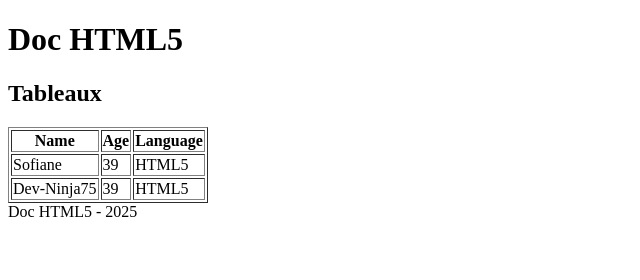
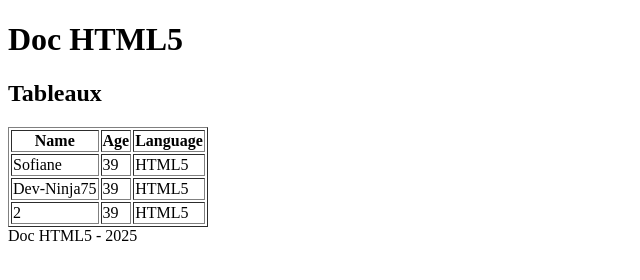
Before and after one commit to Dev-Ninja75/HTML5, a plain HTML site: page index.html in a window 1280 px wide. Shown: the whole page, without its empty margins (0-640 px from the left). Drawn offline with Linux system fonts and the light colour scheme.

Commit message:
Footer content in an HTML table

```diff
--- a/index.html
+++ b/index.html
@@ -37,8 +37,13 @@
                         <td>HTML5</td>
                     </tr>
                 </tbody>
+                <!--Résumé du tableau-->
                 <tfoot>
-
+                    <tr>
+                        <td>2</td>
+                        <td>39</td>
+                        <td>HTML5</td>
+                    </tr>
                 </tfoot>
             </table>
         </main>
```
Lines whose indentation alone changed are shown as unchanged.
